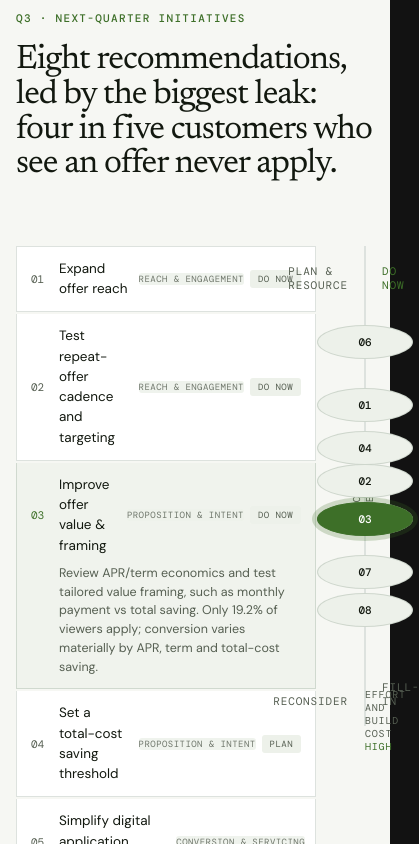
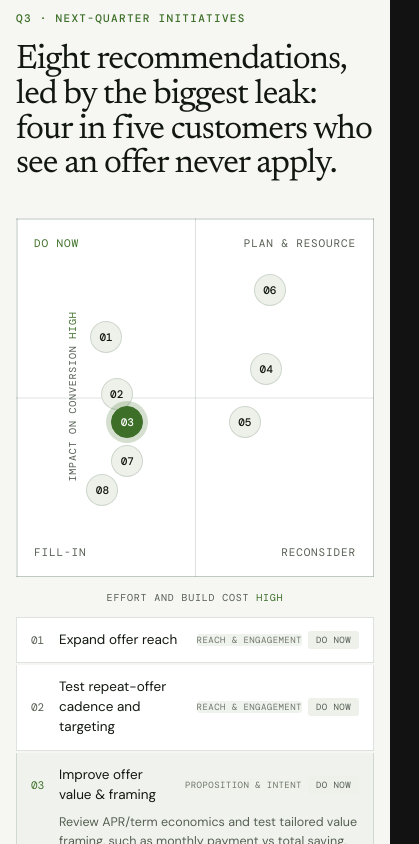
Before and after one commit to samawonuga/northbank-casestudy, a React (Vite) app: page / in a window 390 px wide. Shown: the part 11156-12000 px from the top of the page, 419 px wide, since content can reach past the window. Built offline with nearby package versions, Linux system fonts and the light colour scheme.

Commit message:
Make Q3 matrix responsive on mobile

```diff
--- a/src/styles.css
+++ b/src/styles.css
@@ -699,8 +699,13 @@ footer a { color: var(--muted); }
   .slide-head.split-head p { margin-top: 16px; }
   .survey-flow svg, .survey-flow article > i { display: none; }
   .survey-flow article + article { border-left: 1px solid var(--rule); border-top: 0; }
-  .matrix { height: 480px; margin: 0 8px; }
-  .initiative { width: 96px; padding: 6px; }
+  /* Keep the impact/effort matrix square and self-contained on phones. The
+     desktop grid areas otherwise leave the chart in an implicit second column
+     and the enlarged nodes can spill beyond its edges. */
+  .matrix-layout { grid-template-areas: "matrix" "list"; gap: 40px; }
+  .matrix { width: min(100%, 380px); height: min(92vw, 420px); margin: 0 auto; }
+  .initiative { width: 32px; height: 32px; padding: 0; }
+  .axis.x { left: 50%; transform: translateX(-50%); white-space: nowrap; }
   .appendix { display: block; }
   .query-inventory, .appendix-provenance { margin-top: 30px; }
   .method-map { grid-template-columns: 1fr; }
@@ -726,7 +731,7 @@ footer a { color: var(--muted); }
 @media (max-width: 540px) {
   .cover h1 { font-size: 46px; }
   .initiative small { display: none; }
-  .matrix { margin-left: 20px; }
+  .matrix { margin: 0 auto; }
   .axis.y { left: -30px; }
   .channel-compare .row { grid-template-columns: 74px 1fr auto; }
 }
```
